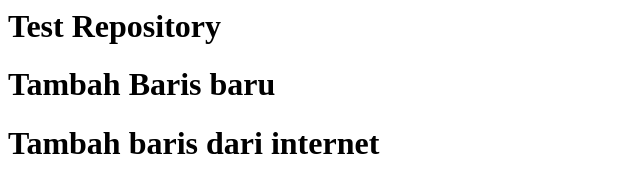
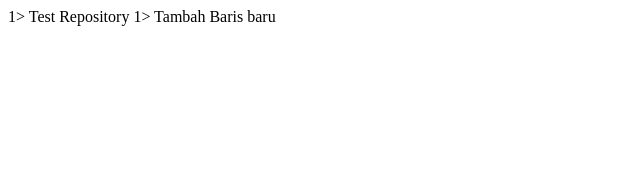
Before and after one commit to dhandoyo/training-devops, a plain HTML site: page index.html in a window 1280 px wide. Shown: the whole page, without its empty margins (0-640 px from the left). Drawn offline with Linux system fonts and the light colour scheme.

Commit message:
kembali ke 2 baris

```diff
--- a/index.html
+++ b/index.html
@@ -1,3 +1,6 @@
-<h1> Test Repository </h1>
-<h1> Tambah Baris baru </h1>
-<h1> Tambah baris dari internet </h1>
+
+
+1> Test Repository </h1>
+
+
+1> Tambah Baris baru </h1>
```
